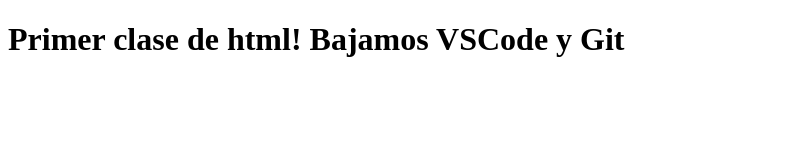
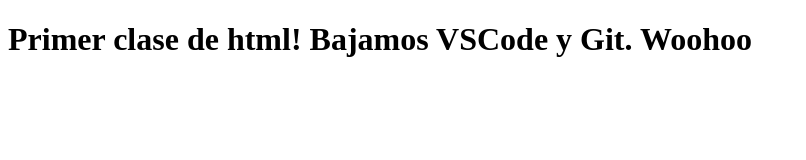
Before and after one commit to FerGuasta/clase-html-itba-fer, a plain HTML site: page index.html in a window 1280 px wide. Shown: the whole page, without its empty margins (0-806 px from the left). Drawn offline with Linux system fonts and the light colour scheme.

Commit message:
le agrego el Woohoo!

```diff
--- a/index.html
+++ b/index.html
@@ -7,6 +7,6 @@
     <title>Primer Clase!</title>
 </head>
 <body>
-    <h1>Primer clase de html! Bajamos VSCode y Git</h1>
+    <h1>Primer clase de html! Bajamos VSCode y Git. Woohoo</h1>
 </body>
 </html>
```
